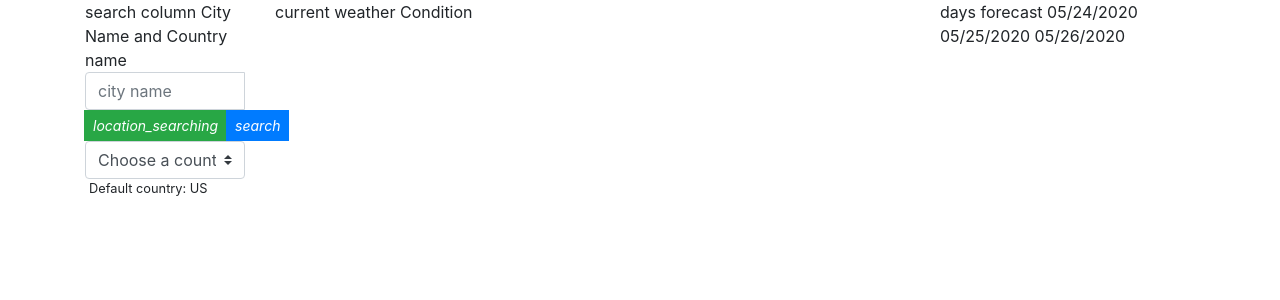
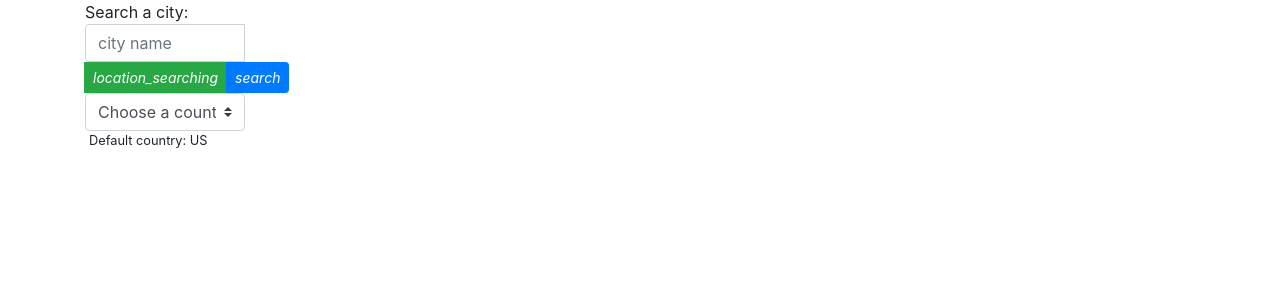
Before and after one commit to phaggio/weather-pwa, a React (Create React App) app in the folder client/: page / in a window 1280 px wide. Shown: the top 300 px of the page. Built offline with nearby package versions, Linux system fonts and the light colour scheme.

Commit message:
add CountryDropdown

```diff
--- a/client/src/App.js
+++ b/client/src/App.js
@@ -1,14 +1,39 @@
-import React from 'react';
+import React, { useState, useEffect } from 'react';
 import { Container, Col, Row } from './components/Grid';
 import { SearchGroup } from './components/SearchGroup';
+import { CountryDropdown } from './components/CountryDropdown';
+
+const countryArr = [
+  { name: `United States`, code: `us` },
+  { name: `Canada`, code: `ca` }
+]
 
 function App() {
+  const [searchInput, setSearchInput] = useState([]);
+  const [selectedCountry, setSelectedCountry] = useState(`us`);
+
+
+  const updateSearchInputState = event => {
+    const inputText = event.target.value;
+    console.log(inputText);
+    setSearchInput(inputText);
+  };
+
+  const updateSelectedCountryState = event => {
+    const selectedCountry = event.target.value;
+    console.log(selectedCountry);
+    setSelectedCountry(selectedCountry);
+  }
+
   return (
     <Container>
       <Row>
-        <Col size="sm-12 md-4 lg-3 xl-2">search column City Name and Country name <SearchGroup /></Col>
-        <Col size="sm-12 md-8 lg-9 xl-7">current weather Condition</Col>
-        <Col size="sm-12 md-12 lg-12 xl-3">days forecast 05/24/2020 05/25/2020 05/26/2020</Col>
+        <Col size="sm-12 md-4 lg-3 xl-2">
+          Search a city:<SearchGroup onChange={updateSearchInputState} />
+          <CountryDropdown countryArr={countryArr} onChange={updateSelectedCountryState} />
+        </Col>
+        {/* <Col size="sm-12 md-8 lg-9 xl-7">current weather Condition</Col>
+        <Col size="sm-12 md-12 lg-12 xl-3">days forecast 05/24/2020 05/25/2020 05/26/2020</Col> */}
       </Row>
     </Container>
   );
--- /dev/null
+++ b/client/src/components/CountryDropdown/index.js
@@ -0,0 +1,19 @@
+import React from 'react';
+
+const CountryDropdown = props => {
+  return (
+    <div className="input-group">
+      <div className="input-group">
+        <select className="custom-select" onChange={props.onChange}>
+          <option value="us">Choose a country</option>
+          {props.countryArr.map(country => {
+            return <option key={country.code} value={country.code}>{country.name}</option>
+          })}
+        </select>
+      </div>
+      <small className="ml-1">Default country: US</small>
+    </div>
+  );
+}
+
+export { CountryDropdown }
--- a/client/src/components/Grid/index.js
+++ b/client/src/components/Grid/index.js
@@ -40,5 +40,7 @@ Col.propTypes = {
 };
 
 export {
-	Container, Col, Row
+	Container,
+	Col,
+	Row
 }
--- a/client/src/components/SearchGroup/index.js
+++ b/client/src/components/SearchGroup/index.js
@@ -1,10 +1,9 @@
-import PropTypes from 'prop-types';
 import React from 'react';
 
 const SearchGroup = props => {
   return (
     <div className="input-group">
-      <input className="form-control" id="search-input" type="text" placeholder="city name" aria-label="Search" />
+      <input className="form-control" id="search-input" type="text" placeholder="city name" aria-label="Search" onChange={props.onChange} />
       <div className="input-group-append">
         <button className="btn btn-success btn-sm" id="locate-me-button">
           <i className="material-icons">
@@ -15,15 +14,6 @@ const SearchGroup = props => {
           <i className="material-icons">search</i>
         </button>
       </div>
-      <div className="input-group">
-        <select className="custom-select" id="country-select">
-          <option value="us" defaultValue>Choose a country</option>
-          <option value="us">United States</option>
-          <option value="ca">Canada</option>
-          <option value="uk">United Kingdom</option>
-        </select>
-      </div>
-      <small className="ml-1">Default country: US</small>
     </div>
   );
 }
```
